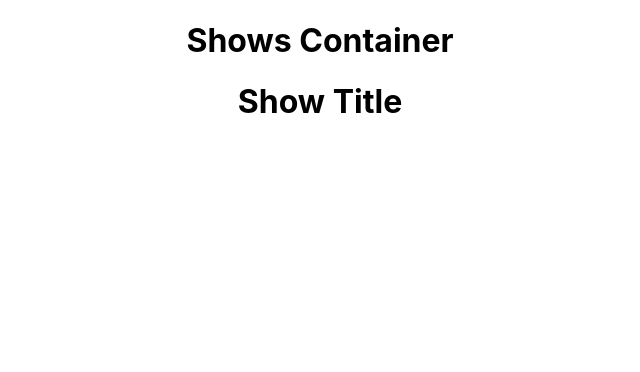
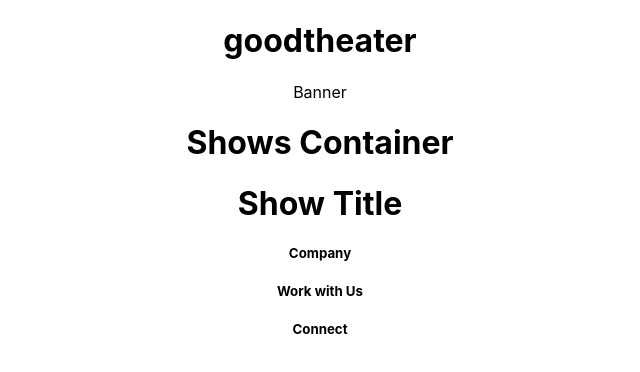
Before and after one commit to isphinxs/theater-client, a React (Create React App) app: page / in a window 1280 px wide. Shown: the top 372 px of the page, without its empty margins (320-960 px from the left). Built offline with nearby package versions, Linux system fonts and the light colour scheme.

Commit message:
Add Navbar, Banner, and Footer components

```diff
--- a/src/App.js
+++ b/src/App.js
@@ -1,11 +1,16 @@
-import logo from './logo.svg';
 import './App.css';
+import Navbar from './components/Navbar';
+import Banner from './components/Banner';
 import ShowsContainer from './containers/ShowsContainer';
+import Footer from './components/Footer';
 
 function App() {
   return (
     <div className="App">
+      <Navbar />
+      <Banner />
       <ShowsContainer />
+      <Footer />
     </div>
   );
 }
--- /dev/null
+++ b/src/components/Banner.js
@@ -0,0 +1,11 @@
+import React from 'react';
+
+function Banner() {
+    return(
+        <div id="banner">
+            <span>Banner</span>
+        </div>
+    )
+}
+
+export default Banner;
--- /dev/null
+++ b/src/components/Footer.js
@@ -0,0 +1,13 @@
+import React from 'react';
+
+function Footer() {
+    return(
+        <div id="footer">
+            <h5>Company</h5>
+            <h5>Work with Us</h5>
+            <h5>Connect</h5>
+        </div>
+    );
+}
+
+export default Footer;
--- /dev/null
+++ b/src/components/Navbar.js
@@ -0,0 +1,11 @@
+import React from 'react';
+
+function Navbar() {
+    return(
+        <div id="navbar">
+            <h1>goodtheater</h1>
+        </div>
+    );
+}
+
+export default Navbar;
--- a/src/components/Show.js
+++ b/src/components/Show.js
@@ -1,3 +1,5 @@
+import React from 'react';
+
 function Show() {
     return (
         <h1>Show Title</h1>
```
